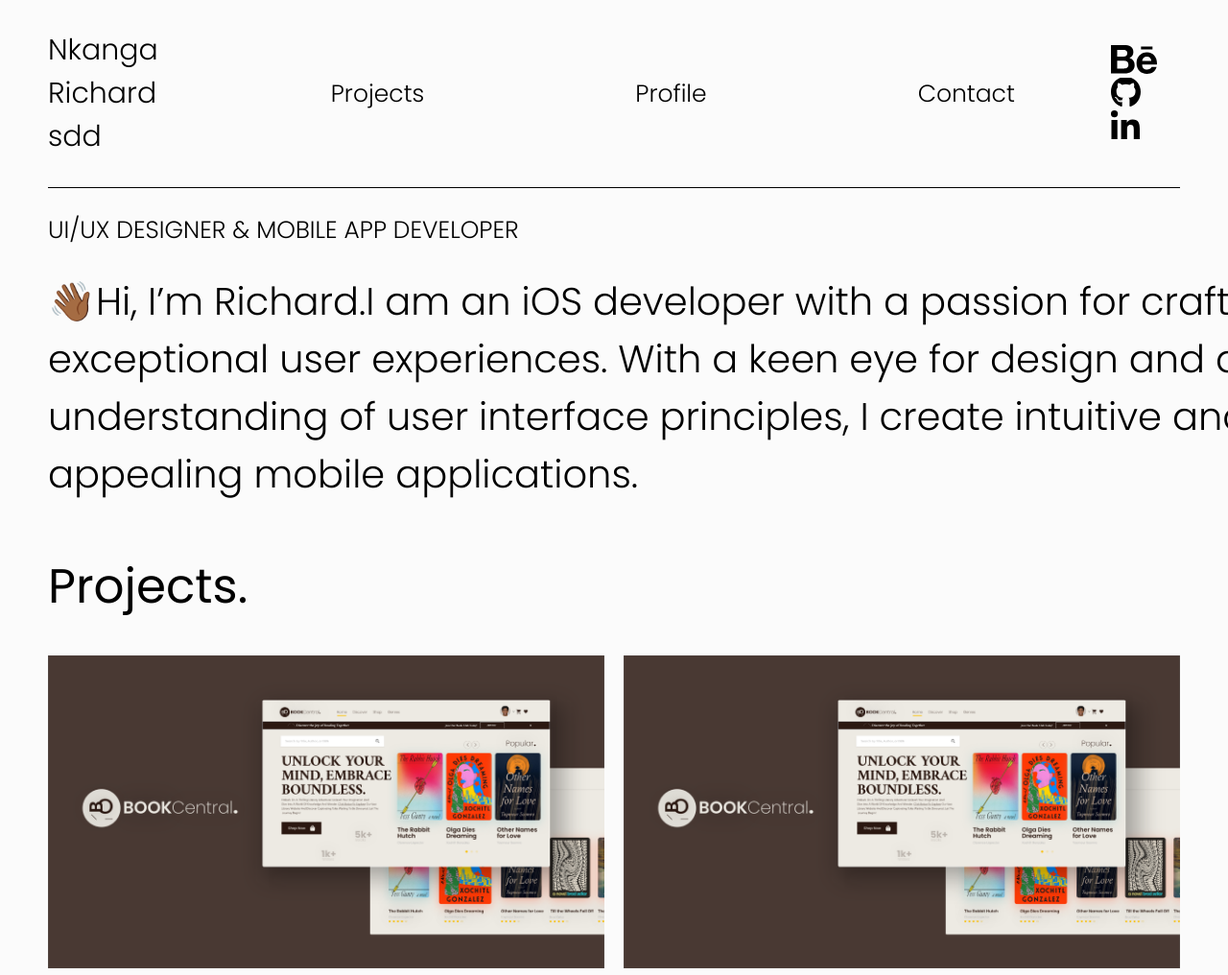
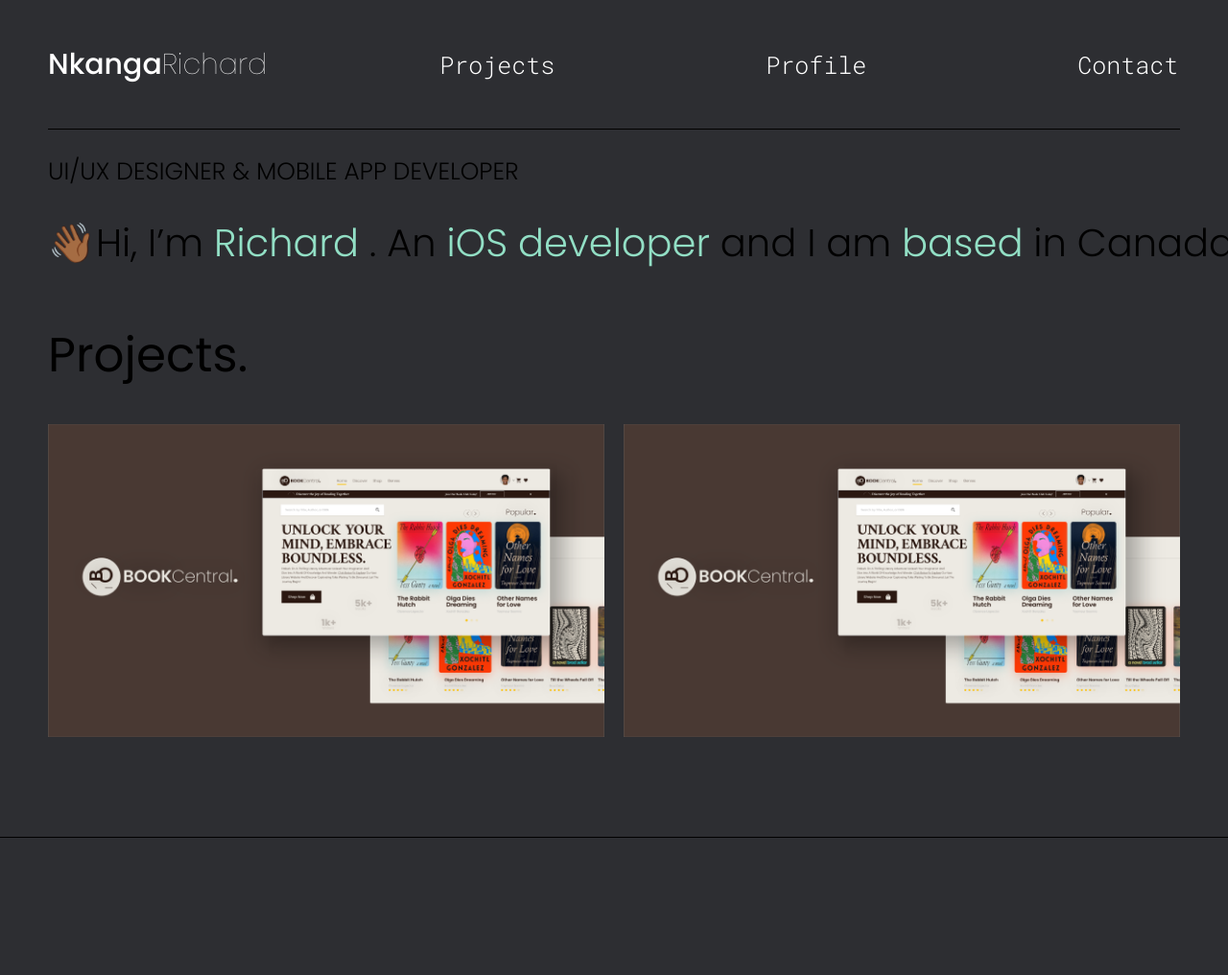
Before and after one commit to nkangarichard/portfolio, a plain HTML site: page index.html in a window 1280 px wide. Shown: the top 1016 px of the page at 96% size. After the commit the page ends 873 px from the top, so only its background shows below. Drawn offline with Linux system fonts and the light colour scheme.

Commit message:
making adjustments and redesign

```diff
--- a/css/style.css
+++ b/css/style.css
@@ -1,6 +1,6 @@
 body {
 
-    background-color: #FBFBFB;
+    background-color: #2D2E32;
     margin: 0px;
 
 
@@ -40,9 +40,18 @@ header {
 
 .logo {
     font-size: 30px;
-    color: black;
+    color: white;
     font-family: 'Poppins', sans-serif;
-    font-weight: 300;
+    font-weight: 500;
+    text-decoration: none;
+    cursor: pointer;
+
+}
+.logo2 {
+    font-size: 30px;
+    color: white;
+    font-family: 'Poppins', sans-serif;
+    font-weight: 100;
     text-decoration: none;
     cursor: pointer;
 
@@ -56,8 +65,8 @@ header {
     font-size: 25px;
     text-decoration: none;
     margin-left: 30px;
-    color: black;
-    font-family: 'Poppins', sans-serif;
+    color: white;
+    font-family: 'Roboto Mono', monospace;
     font-weight: 300;
     text-decoration: none;
     text-align: center;
@@ -65,8 +74,11 @@ header {
 }
 
 .link_style:hover {
-    color: brown;
+    color: #92DFC5;
 
+}
+.colored{
+    color: #92DFC5;
 }
 
 .icons {
--- a/index.html
+++ b/index.html
@@ -9,6 +9,8 @@
     <link rel="preconnect" href="https://fonts.gstatic.com" crossorigin>
     <link href="https://fonts.googleapis.com/css2?family=Poppins:wght@100;200;300;400;500;600;700;800;900&display=swap"
         rel="stylesheet">
+    <link href="https://fonts.googleapis.com/css2?family=Roboto+Mono:wght@100;200;300;400;500;600;700&display=swap"
+            rel="stylesheet">
     <title>Nkanga Richard</title>
 </head>
 
@@ -18,7 +20,7 @@
         <div class="nav">
             <div class="logo">
                 <p>
-                    Nkanga Richard sdd
+                    Nkanga<span class="logo2">Richard</span>
                 </p>
             </div>
 
@@ -56,9 +58,8 @@
 
         <div class="hero">
             <h3 class="heading">UI/UX DESIGNER & MOBILE APP DEVELOPER</h3>
-            <h1 class="hero-text">👋🏾Hi, I’m Richard.I am an iOS developer with a passion for crafting exceptional user
-                experiences. With a keen eye for design and a deep understanding of user interface principles, I create
-                intuitive and visually appealing mobile applications.
+            <h1 class="hero-text">👋🏾Hi, I’m <span class="colored">Richard</span> . An <span  class="colored">iOS developer</span> and I am <span  class="colored">based</span>  in Canada
+
             </h1>
 
         </div>
```
